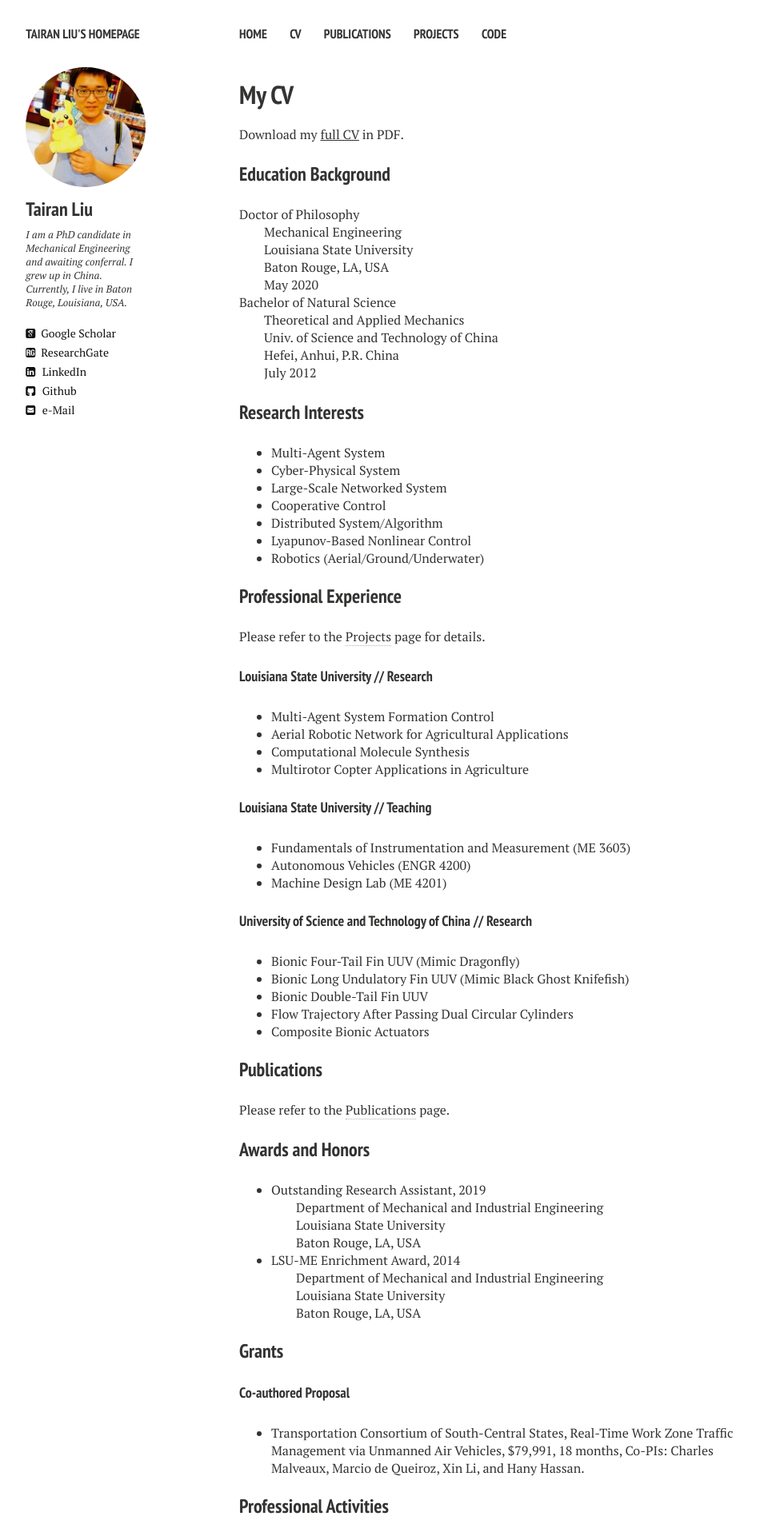
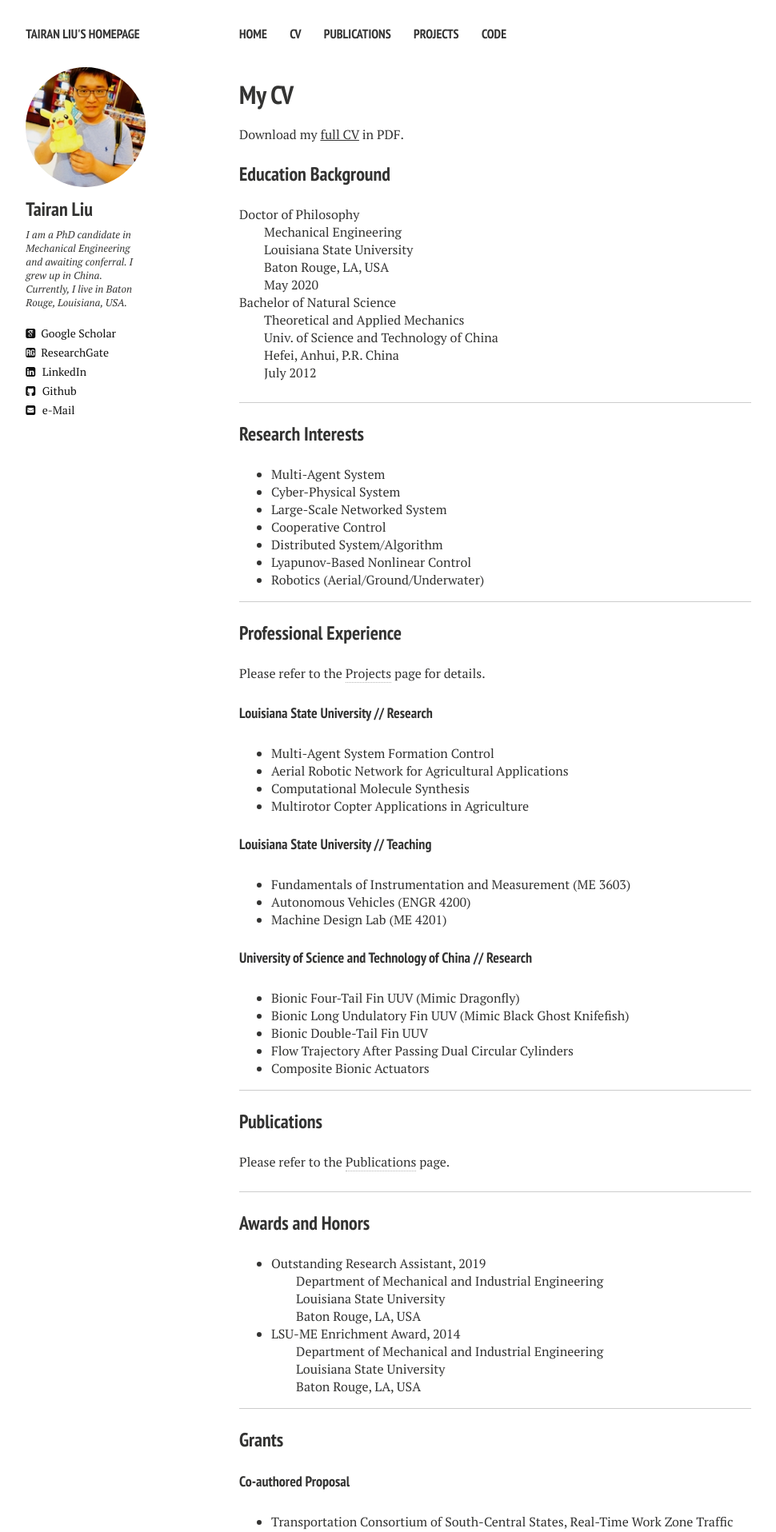
Before and after one commit to liutairan/liutairan.github.io, a Jekyll site: the page built from cv.md, in a window 1280 px wide. Shown: the top 1916 px of the page at 80% size, without its empty margins (21-991 px from the left). Built offline with Jekyll 4.4.1, drawn with Linux system fonts in a browser that asks for light colours; nearby versions of some CDN libraries.

Commit message:
Update cv.html

```diff
--- a/_layouts/cv.html
+++ b/_layouts/cv.html
@@ -59,6 +59,8 @@
         <br>&nbsp;&nbsp;&nbsp;&nbsp;&nbsp;&nbsp;&nbsp;&nbsp;July 2012
       </p>
 
+      <hr />
+
       <h3>Research Interests</h3>
       <ul>
           <li>Multi-Agent System</li>
@@ -69,6 +71,8 @@
           <li>Lyapunov-Based Nonlinear Control</li>
           <li>Robotics (Aerial/Ground/Underwater)</li>
       </ul>
+
+      <hr />
 
       <h3>Professional Experience</h3>
       <p>Please refer to the <a href="https://liutairan.github.io/projects/" target="_blank">Projects</a> page for details.</p>
@@ -95,8 +99,12 @@
         <li>Composite Bionic Actuators</li>
       </ul>
 
+      <hr />
+
       <h3>Publications</h3>
       <p>Please refer to the <a href="https://liutairan.github.io/publications/" target="_blank">Publications</a> page.</p>
+
+      <hr />
 
       <h3>Awards and Honors</h3>
       <ul>
@@ -112,11 +120,15 @@
         </li>
       </ul>
 
+      <hr />
+
       <h3>Grants</h3>
       <h4>Co-authored Proposal</h4>
       <ul>
         <li>Transportation Consortium of South-Central States, Real-Time Work Zone Traffic Management via Unmanned Air Vehicles, $79,991, 18 months, Co-PIs: Charles Malveaux, Marcio de Queiroz, Xin Li, and Hany Hassan.</li>
       </ul>
+
+      <hr />
 
       <h3>Professional Activities</h3>
       <h4>Reviewer</h4>
@@ -131,6 +143,8 @@
         <li>Institute of Electrical and Electronics Engineers - Control Systems Society (IEEE-CSS)</li>
       </ul>
 
+      <hr />
+
       <h3>Skills</h3>
       <h4>Hardware</h4>
       <p>Arduino, Raspberry Pi, STM32 FC, NodeMCU, XBee, etc.</p>
@@ -143,10 +157,14 @@
       <h4>Others</h4>
       <p>HPC (Philip@LSU, SuperMike-II@LSU, QB2@LONI), LaTeX.</p>
 
+      <hr />
+
       <h3>Other Experience</h3>
       <ul>
         <li>Robo-Game Competition of USTC (2010)</li>
       </ul>
+
+      <hr />
 
       <h3>Graduate Level Courses</h3>
       <ul>
```
